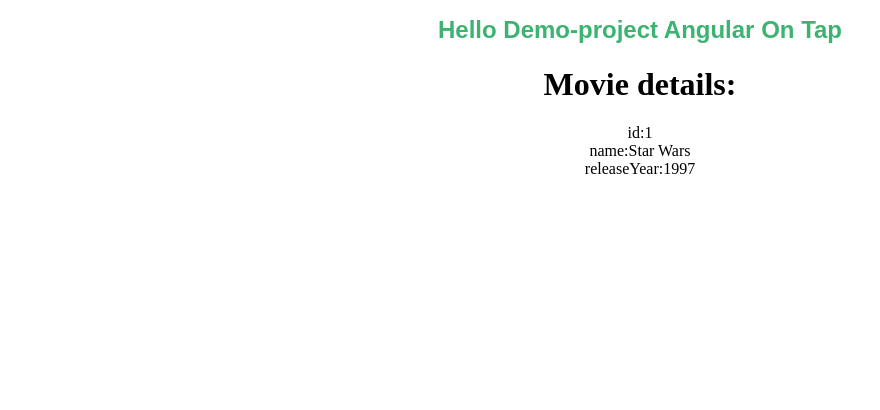
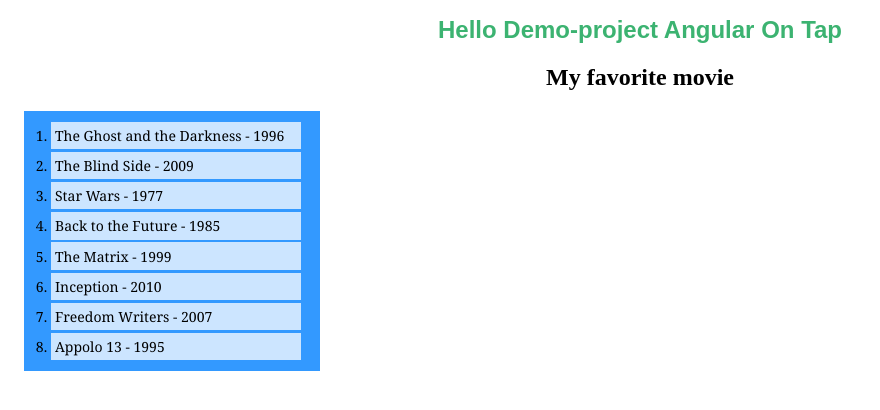
Before and after one commit to doanhieucodegym/ontap_angular_4_online, an Angular app: page / in a window 1280 px wide. Shown: the top 410 px of the page, without its empty margins (0-880 px from the left). Built offline with nearby package versions, Linux system fonts and the light colour scheme.

Commit message:
bai event binding

```diff
--- a/src/app/app.module.ts
+++ b/src/app/app.module.ts
@@ -1,7 +1,6 @@
 import { BrowserModule } from '@angular/platform-browser';
 import { NgModule } from '@angular/core';
 import { AppComponent } from './app.component';
-import {NgModel} from '@angular/forms';
 import {FormsModule} from '@angular/forms';
 import { MoviesComponent } from './movies/movies.component';
 
--- /dev/null
+++ b/src/app/fake-movies.ts
@@ -0,0 +1,43 @@
+import {Movie} from './models/movie';
+export var fakeMovies: Movie[] =[
+  {
+    id: 1,
+    name: 'The Ghost and the Darkness',
+    releaseYear: 1996
+  },
+  {
+    id: 2,
+    name: 'The Blind Side',
+    releaseYear: 2009
+  },
+  {
+    id: 3,
+    name: 'Star Wars',
+    releaseYear: 1977
+  },
+  {
+    id: 4,
+    name: 'Back to the Future',
+    releaseYear: 1985
+  },
+  {
+    id: 5,
+    name: 'The Matrix',
+    releaseYear: 1999
+  },
+  {
+    id: 6,
+    name: 'Inception',
+    releaseYear: 2010
+  },
+  {
+    id: 7,
+    name: 'Freedom Writers',
+    releaseYear: 2007
+  },
+  {
+    id: 8,
+    name: 'Appolo 13',
+    releaseYear: 1995
+  },
+];
--- a/src/app/movies/movies.component.css
+++ b/src/app/movies/movies.component.css
@@ -0,0 +1,19 @@
+.movies {
+  background: #3399ff;
+  padding: 0.5em 1em 0.5em 1.5em;
+  margin: 1em;
+  max-width: 16em;
+}
+.movies .movieListItem
+{
+  font-size: 0.875em; /* 14px/16=0.875em */
+  font-family: Georgia, Serif;
+  background: #cce5ff;
+  padding: 0.3em;
+  margin: 0.2em;
+  text-align: left;
+}
+.selected {
+  background: mediumseagreen !important;
+  color: white;
+}
--- a/src/app/movies/movies.component.html
+++ b/src/app/movies/movies.component.html
@@ -1,5 +1,20 @@
-<h1>Movie  details:</h1>
+<!--<h1>Movie  details:</h1>-->
 
-<div><span> id:</span>{{movie.id}}</div>
-<div><span> name:</span>{{movie.name}}</div>
-<div><span> releaseYear:</span>{{movie.releaseYear}}</div>
+<!--<div><span> id:</span>{{movie.id}}</div>-->
+<!--<div><span> name:</span>{{movie.name}}</div>-->
+<!--<div><span> releaseYear:</span>{{movie.releaseYear}}</div>-->
+
+<!--<h2>Edit your infomation </h2>-->
+<!--<div>-->
+<!--  <label >Name:-->
+<!--  <input [ngModel] ="movie.name" placeholder="Enter movie name " >-->
+<!--  </label>-->
+<!--</div>-->
+<h2>My favorite movie</h2>
+<ol class="movies">
+  <li class="movieListItem" *ngFor="let eachMovie of movies"
+      [class.selected] = "eachMovie === selectedMovie"
+  (click)="onSelect(eachMovie)" >
+    {{eachMovie.name}} - {{eachMovie.releaseYear}}
+  </li>
+</ol>
--- a/src/app/movies/movies.component.ts
+++ b/src/app/movies/movies.component.ts
@@ -1,5 +1,6 @@
 import { Component, OnInit } from '@angular/core';
 import {Movie} from '../models/movie';
+import {fakeMovies} from '../fake-movies';
 
 @Component({
   selector: 'app-movies',
@@ -7,13 +8,20 @@ import {Movie} from '../models/movie';
   styleUrls: ['./movies.component.css']
 })
 export class MoviesComponent implements OnInit {
+  constructor() { }
   // khai bao ten  bien movie kieu  movie
   movie: Movie = {
     id: 1,
     name: 'Star Wars',
     releaseYear: 1997
   }
-  constructor() { }
+  movies = fakeMovies;
+   // dinh nghia  ham  khi  click vao
+  selectedMovie: Movie;
+  onSelect(movie: Movie): void {
+    this.selectedMovie = movie;
+    console.log(`selectedMovie = ${JSON.stringify(this.selectedMovie)}`);
+  }
 
   ngOnInit() {
   }
```
